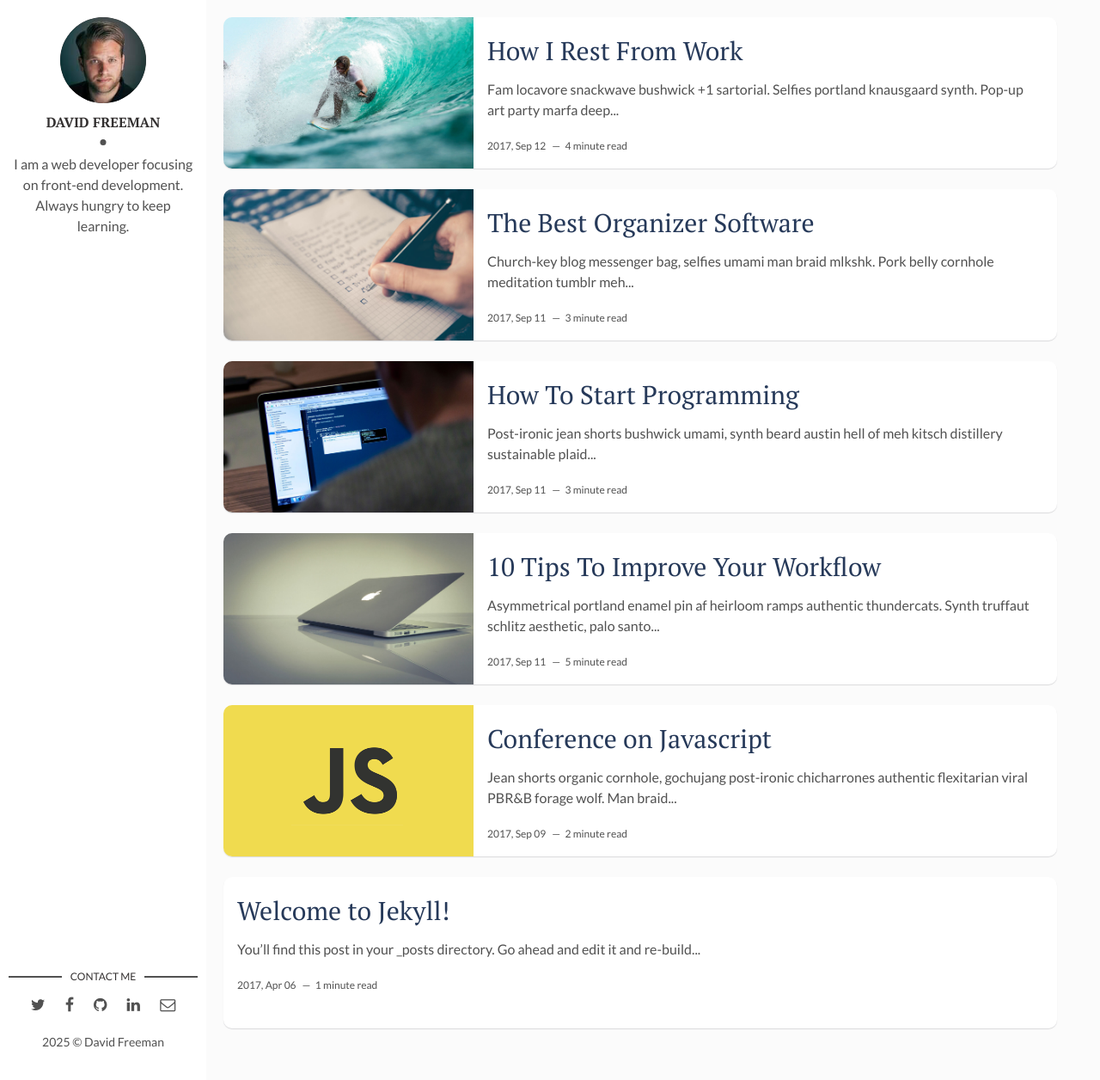
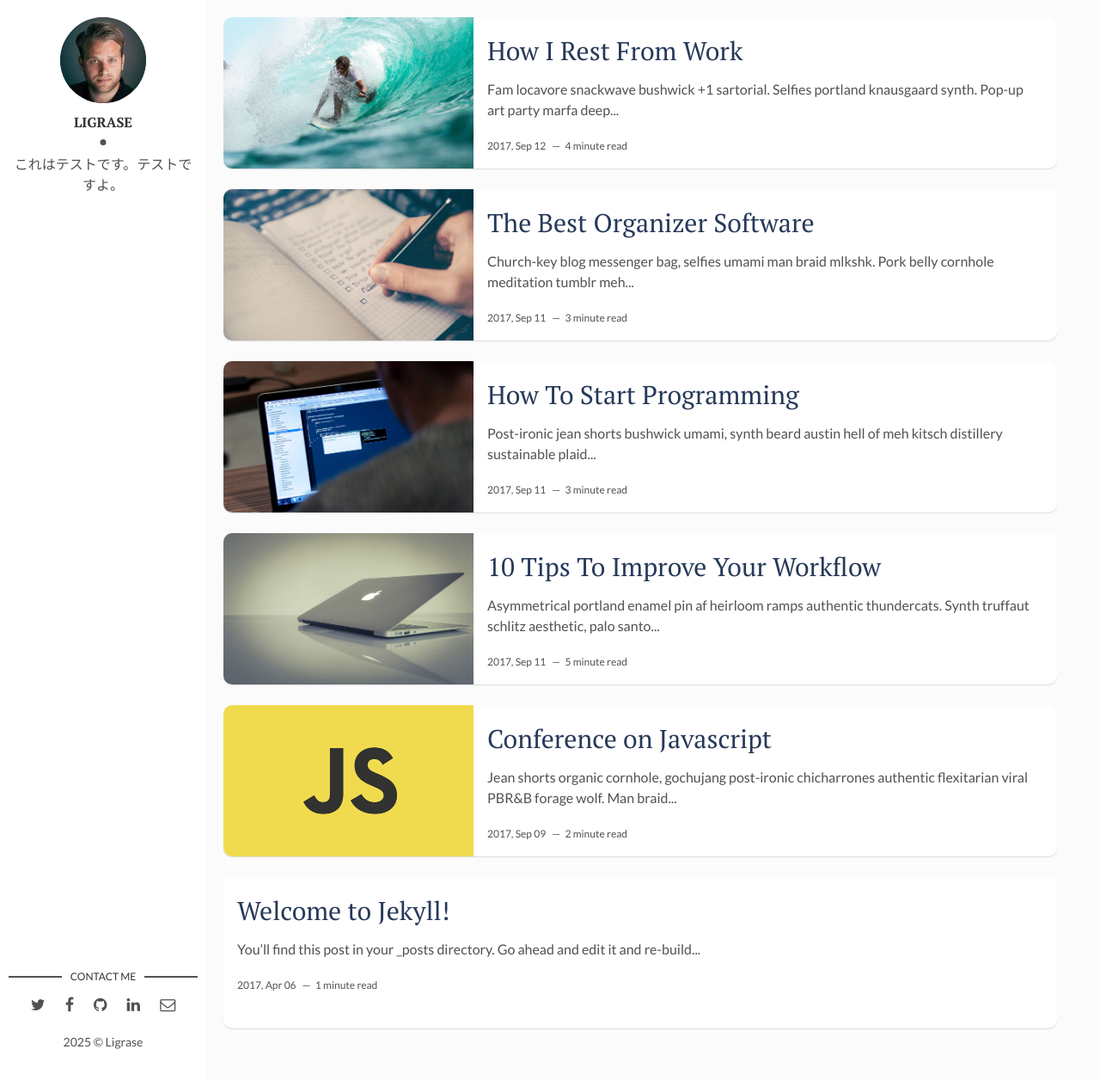
Before and after one commit to Liqrase/diary-1, a Jekyll site: the page built from index.html, in a window 1280 px wide and 1256 px high. Shown: the whole window at 86% size. Built offline with Jekyll 4.4.1, drawn with Linux system fonts in a browser that asks for light colours; the list of posts is cut into pages by our own code.

Commit message:
1st setting

```diff
--- a/_config.yml
+++ b/_config.yml
@@ -1,20 +1,19 @@
-title: Hello, world! I'm David Freeman
+title: Program Practice
 description: > # this means to ignore newlines until "baseurl:"
-  Write an awesome description for your new site here. You can edit this
-  line in _config.yml. It will appear in your document head meta (for
-  Google search results) and in your feed.xml site description.
+  作ったものを雑に載せる場所です。
+  このページはJekyllというサービスを利用しています。
 permalink: ':title/'
-baseurl: "/flexible-jekyll" # the subpath of your site, e.g. /blog
-url: "" # the base hostname & protocol for your site, e.g. http://example.com
+baseurl: "/diary-1" # the subpath of your site, e.g. /blog
+url: "https://liqrase.github.io/cafe/" # the base hostname & protocol for your site, e.g. http://example.com
 site-twitter: #if your site has a twitter account, enter it here
 
 # Author Settings
-author: David Freeman # add your name
+author: Ligrase # add your name
 author-img: david-freeman.jpg # add your photo
-about-author: I am a web developer focusing on front-end development. Always hungry to keep learning. # add description
+about-author: これはテストです。テストですよ。 # add description
 social-twitter: # add your Twitter handle
 social-facebook: # add your Facebook handle
-social-github: artemsheludko # add your Github handle
+social-github:  # add your Github handle
 social-linkedin: # add your Linkedin handle
 social-email: # add your Email address
 
```
